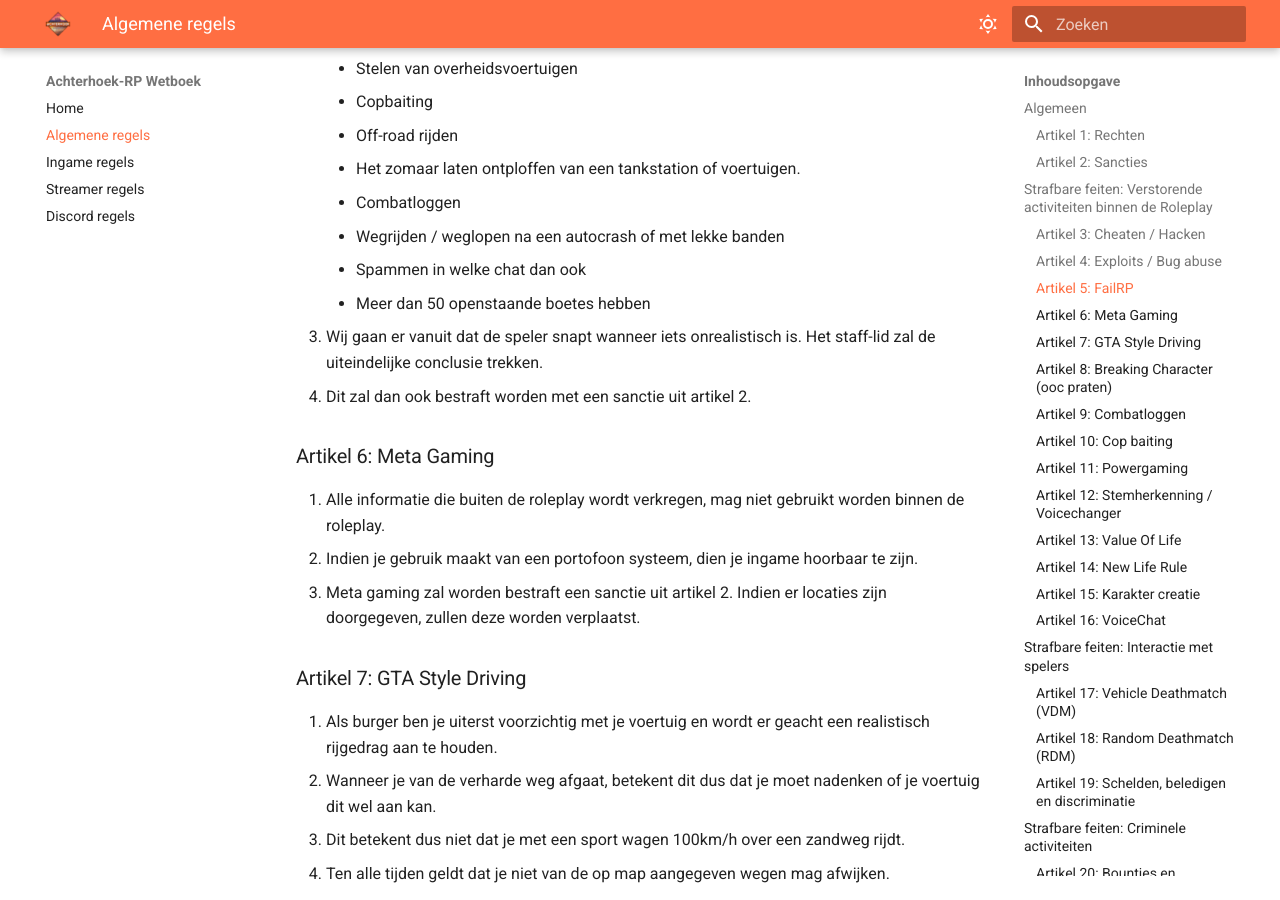
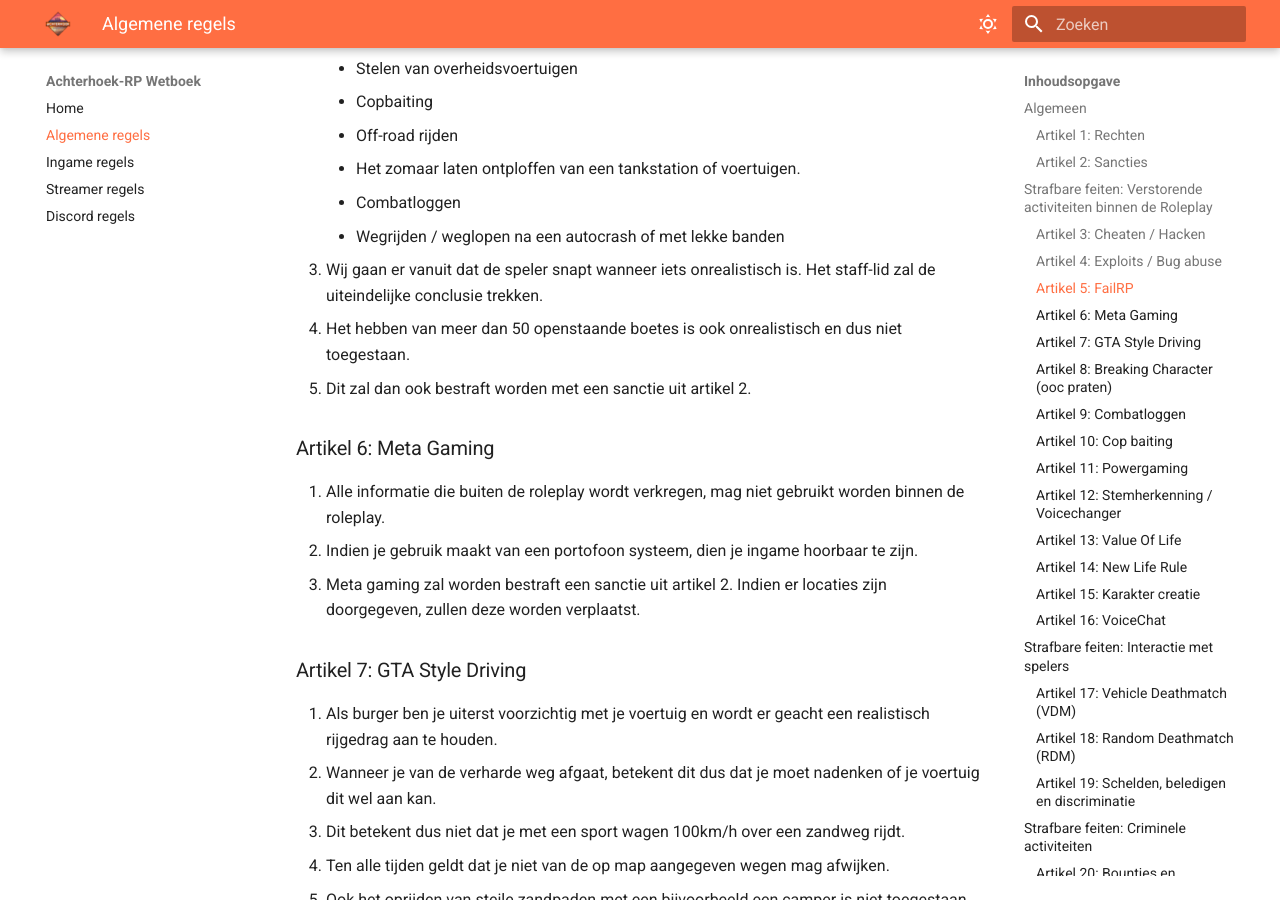
Before and after one commit to Jaccosf/ARP-Wetboek, an MkDocs documentation site: the page built from docs/algemeen.md, in a window 1280 px wide and 900 px high, scrolled down 1723 px. Built offline with MkDocs 1.6.1 and Material for MkDocs 9.7.7, drawn with Linux system fonts in a browser that asks for light colours.

Commit message:
A:Artikel 5.4 toegevoegd

```diff
--- a/docs/algemeen.md
+++ b/docs/algemeen.md
@@ -41,10 +41,9 @@ Hieronder vind je alle algemene regels waar elke speler zich aan dient te houden
     - Het zomaar laten ontploffen van een tankstation of voertuigen.
     - Combatloggen
     - Wegrijden / weglopen na een autocrash of met lekke banden
-    - Spammen in welke chat dan ook
-    - Meer dan 50 openstaande boetes hebben
 3. Wij gaan er vanuit dat de speler snapt wanneer iets onrealistisch is. Het staff-lid zal de uiteindelijke conclusie trekken.
-4. Dit zal dan ook bestraft worden met een sanctie uit artikel 2.
+4. Het hebben van meer dan 50 openstaande boetes is ook onrealistisch en dus niet toegestaan.
+5. Dit zal dan ook bestraft worden met een sanctie uit artikel 2.
 
 ### Artikel 6: Meta Gaming
 1. Alle informatie die buiten de roleplay wordt verkregen, mag niet gebruikt worden binnen de roleplay.
```
